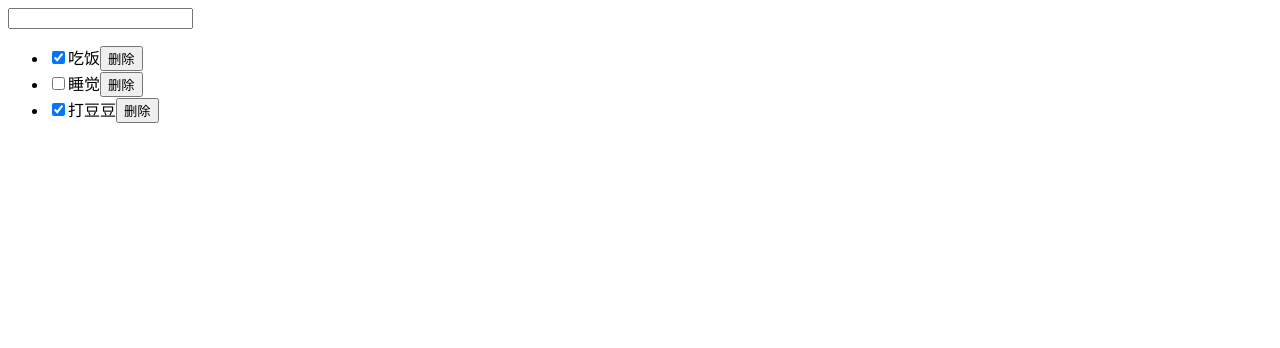
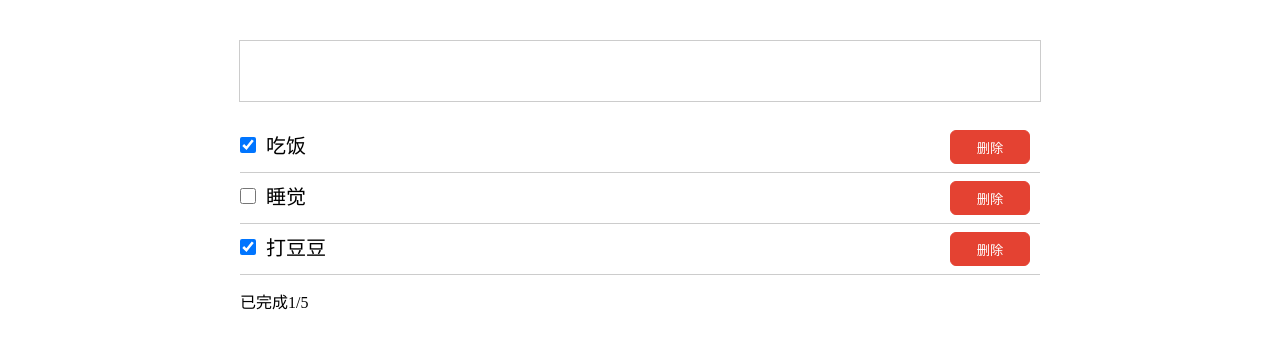
Before and after one commit to LewisLen/Recording, a React (Create React App) app in the folder React/React-cli/: page / in a window 1280 px wide. Shown: the top 348 px of the page. Built offline with nearby package versions, Linux system fonts and the light colour scheme.

Commit message:
add:增加样式

```diff
--- /dev/null
+++ b/React/React-cli/src/App.css
@@ -0,0 +1,97 @@
+html, body, div, span, applet, object, iframe,
+h1, h2, h3, h4, h5, h6, p, blockquote, pre,
+a, abbr, acronym, address, big, cite, code,
+del, dfn, em, img, ins, kbd, q, s, samp,
+small, strike, strong, sub, sup, tt, var,
+b, u, i, center,
+dl, dt, dd, ol, ul, li,
+fieldset, form, label, legend,
+table, caption, tbody, tfoot, thead, tr, th, td,
+article, aside, canvas, details, embed,
+figure, figcaption, footer, header,
+menu, nav, output, ruby, section, summary,
+time, mark, audio, video, input {
+    margin: 0;
+    padding: 0;
+    border: 0;
+    font-size: 100%;
+    font-weight: normal;
+    vertical-align: baseline;
+}
+
+/* HTML5 display-role reset for older browsers */
+article, aside, details, figcaption, figure,
+footer, header, menu, nav, section {
+    display: block;
+}
+
+body {
+    line-height: 1;
+}
+
+blockquote, q {
+    quotes: none;
+}
+
+blockquote:before, blockquote:after,
+q:before, q:after {
+    content: none;
+}
+
+table {
+    border-collapse: collapse;
+    border-spacing: 0;
+}
+
+/* custom */
+a {
+    color: #7e8c8d;
+    text-decoration: none;
+    -webkit-backface-visibility: hidden;
+}
+
+li {
+    list-style: none;
+}
+
+::-webkit-scrollbar {
+    width: 5px;
+    height: 5px;
+}
+
+::-webkit-scrollbar-track-piece {
+    background-color: rgba(0, 0, 0, 0.2);
+    -webkit-border-radius: 6px;
+}
+
+::-webkit-scrollbar-thumb:vertical {
+    height: 5px;
+    background-color: rgba(125, 125, 125, 0.7);
+    -webkit-border-radius: 6px;
+}
+
+::-webkit-scrollbar-thumb:horizontal {
+    width: 5px;
+    background-color: rgba(125, 125, 125, 0.7);
+    -webkit-border-radius: 6px;
+}
+
+html, body {
+    width: 100%;
+}
+
+body {
+    -webkit-text-size-adjust: none;
+    -webkit-tap-highlight-color: rgba(0, 0, 0, 0);
+}
+
+
+.todo-wrap{
+    width: 900px;
+    height: 600px;
+    margin: 40px auto;
+}
+.todo-footer{
+    width: 800px;
+    margin: 10px auto;
+}
--- a/React/React-cli/src/App.jsx
+++ b/React/React-cli/src/App.jsx
@@ -1,5 +1,7 @@
 // 默认暴露和分别暴露
 import React, { Component } from 'react';
+import './App.css';
+import Footer from './component/footer';
 import Header from './component/header';
 import List from './component/list';
 
@@ -20,21 +22,13 @@ export default class App extends Component{
     this.setState({
       todoList: newTodoList
     })
-
-
-
-
-
-
-
-
-
   }
   render(){
     return (
-      <div>
+      <div className="todo-wrap">
         <Header addTodoItem={this.addTodoItem}/>
         <List todoList={this.state.todoList}/>
+        <Footer/>
       </div>
     )
   }
--- a/React/React-cli/src/component/footer/index.jsx
+++ b/React/React-cli/src/component/footer/index.jsx
@@ -3,8 +3,8 @@ import React, { Component } from 'react'
 export default class Footer extends Component {
   render() {
     return (
-      <div>
-
+      <div className="todo-footer">
+        已完成1/5
       </div>
     )
   }
--- /dev/null
+++ b/React/React-cli/src/component/header/index.css
@@ -0,0 +1,9 @@
+.wrap-input{
+  width: 800px;
+  height: 60px;
+  font-size: 24px;
+  display: block;
+  margin:0 auto;
+  border:1px solid #ccc;
+  text-indent: 20px;
+}
--- a/React/React-cli/src/component/header/index.jsx
+++ b/React/React-cli/src/component/header/index.jsx
@@ -1,4 +1,5 @@
 import React, { Component } from 'react';
+import './index.css';
 
 export default class Header extends Component {
   handlekeyUp = (event) => {
@@ -19,9 +20,7 @@ export default class Header extends Component {
   }
   render() {
     return (
-      <div>
-        <input type="text" onKeyUp={this.handlekeyUp}/>
-      </div>
+      <input type="text" className="wrap-input" onKeyUp={this.handlekeyUp}/>
     )
   }
 }
--- /dev/null
+++ b/React/React-cli/src/component/item/index.css
@@ -0,0 +1,26 @@
+.todo-item{
+  display: flex;
+  justify-content: space-between;
+  align-items: center;
+  height: 50px;
+  line-height: 50px;
+  border-bottom: 1px solid #ccc;
+}
+.todo-item input{
+  width: 16px;
+  height: 16px;
+}
+.todo-item span{
+  font-size: 20px;
+  display: inline-block;
+  margin-left: 10px;
+}
+.todo-item button{
+  background-color: rgb(228, 66, 50);;
+  border: 1px solid rgb(228, 66, 50);
+  border-radius: 6px;
+  color: #fff;
+  width: 80px;
+  height: 34px;
+  margin-right: 10px;
+}
--- a/React/React-cli/src/component/itme/index.jsx
+++ b/React/React-cli/src/component/item/index.jsx
@@ -1,11 +1,12 @@
 import React, { Component } from 'react';
+import './index.css';
 
 export default class Item extends Component {
   render() {
     console.log(this.props)
     const {id,name,done} = this.props;
     return (
-        <li key={id}>
+        <li className="todo-item" key={id}>
           <label>
             <input type="checkbox" defaultChecked={done}/>
             <span>{name}</span>
--- /dev/null
+++ b/React/React-cli/src/component/list/index.css
@@ -0,0 +1,5 @@
+ul{
+  width: 800px;
+  margin: 20px auto;
+  padding-left: 0;
+}
--- a/React/React-cli/src/component/list/index.jsx
+++ b/React/React-cli/src/component/list/index.jsx
@@ -1,5 +1,6 @@
 import React, { Component } from 'react';
-import Item from '../itme';
+import Item from '../item';
+import './index.css';
 
 export default class List extends Component {
   render() {
```
